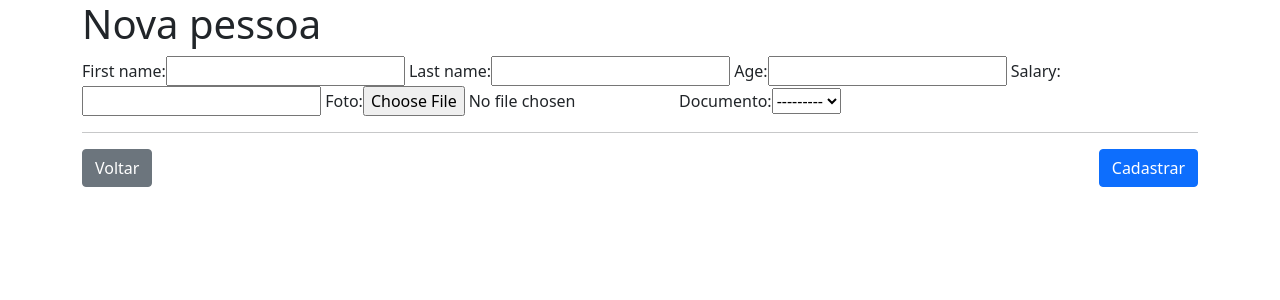
After one commit to flavionogueiraa/advanced_django_curse, a Django app: page /clientes/create_cbv/ in a window 1280 px wide. The commit adds this page. Shown: the top 300 px of the page. Run offline with Django 3.2, Linux system fonts and the light colour scheme; the visitor is signed in with stand-in values (Sample User, id 1); data that the repository does not hold is empty; some libraries are stand-ins or nearby versions.

Commit message:
Modulo 2 - Aula 5 - ADV

```diff
--- /dev/null
+++ b/clientes/templates/clientes/person_form.html
@@ -0,0 +1,27 @@
+{% extends 'base.html' %}
+{% load bootstrap %}
+
+{% block content %}
+    <div class="row">
+        <div class="col-12">
+            <h1>Nova pessoa</h1>
+        </div>
+        <form method="POST" enctype="multipart/form-data">
+            {% csrf_token %}
+            <div class="row">
+                <div class="col-12">
+                    {{form|bootstrap}}
+                </div>
+            </div>
+            <hr>
+            <div class="row">
+                <div class="col">
+                    <a href="javascript:history.back();" class="btn btn-secondary">Voltar</a>
+                </div>
+                <div class="col-6" style="text-align: end;">
+                    <button type="submit" class="btn btn-primary">Cadastrar</button>
+                </div>
+            </div>
+        </form>
+    </div>
+{% endblock content %}
--- a/clientes/templates/clientes/person_list.html
+++ b/clientes/templates/clientes/person_list.html
@@ -12,6 +12,7 @@
                     <a href="{% url 'person_update' person.id %}">Atualizar</a>
                     <a href="{% url 'person_detail_cbv' person.id %}">Detalhes</a>
                     <a href="{% url 'person_delete' person.id %}">Deletar</a>
+                    <hr>
                 {% endfor %}
             </ul>
         </div>
@@ -19,7 +20,7 @@
             <a href="{% url 'logout' %}" class="btn btn-secondary">Sair</a>
         </div>
         <div class="col-6" style="text-align: end;">
-            <a href="{% url 'person_form' %}" class="btn btn-primary">Nova pessoa</a>
+            <a href="{% url 'person_create_cbv' %}" class="btn btn-primary">Nova pessoa</a>
         </div>
     </div>
 {% endblock content %}
--- a/clientes/urls.py
+++ b/clientes/urls.py
@@ -2,6 +2,7 @@
 Favor colocar as importações em ordem alfabética para uma melhor organização
 '''
 
+from .views import PersonCreateView
 from .views import person_delete
 from .views import PersonDetailView
 from .views import person_form
@@ -19,4 +20,5 @@ urlpatterns = [
 
     path('list_cbv/', login_required(PersonList.as_view()), name='person_list_cbv'),
     path('detail_cbv/<int:pk>/', login_required(PersonDetailView.as_view()), name='person_detail_cbv'),
+    path('create_cbv/', login_required(PersonCreateView.as_view()), name='person_create_cbv'),
 ]
--- a/clientes/views/__init__.py
+++ b/clientes/views/__init__.py
@@ -2,6 +2,7 @@
 Favor colocar as importações em ordem alfabética para uma melhor organização
 '''
 
+from .person_create_cbv import PersonCreateView
 from .person_delete import person_delete
 from .person_detail import PersonDetailView
 from .person_form import person_form
@@ -10,6 +11,7 @@ from .person_list_cbv import PersonList
 from .person_update import person_update
 
 __all__ = [
+    PersonCreateView,
     person_delete,
     PersonDetailView,
     person_form,
--- /dev/null
+++ b/clientes/views/person_create_cbv.py
@@ -0,0 +1,12 @@
+'''
+Favor colocar as importações em ordem alfabética para uma melhor organização
+'''
+
+from ..models import Person
+from django.urls import reverse_lazy
+from django.views.generic.edit import CreateView
+
+class PersonCreateView(CreateView):
+    model = Person
+    fields = '__all__'
+    success_url = reverse_lazy('person_list_cbv')
--- a/clientes/views/person_delete.py
+++ b/clientes/views/person_delete.py
@@ -13,9 +13,7 @@ def person_delete(request, id):
 
     if request.method == 'POST':
         person.delete()
-        return redirect(reverse_lazy(
-            'person_list'
-        ))
+        return redirect(reverse_lazy('person_list_cbv'))
 
     context = {
         'person': person,
--- a/clientes/views/person_update.py
+++ b/clientes/views/person_update.py
@@ -15,9 +15,7 @@ def person_update(request, id):
 
     if form.is_valid():
         form.save()
-        return redirect(reverse_lazy(
-            'person_list'
-        ))
+        return redirect(reverse_lazy('person_list_cbv'))
 
     context = {
         'form': form,
```
Also changed, not shown: media/fotos_clientes/esquerda_6QJFPYi.jpg (added), media/fotos_clientes/esquerda_G8yxJkV.jpg (added), media/fotos_clientes/esquerda_Jf3x5ux.jpg (added), media/fotos_clientes/games.jpg (added).
